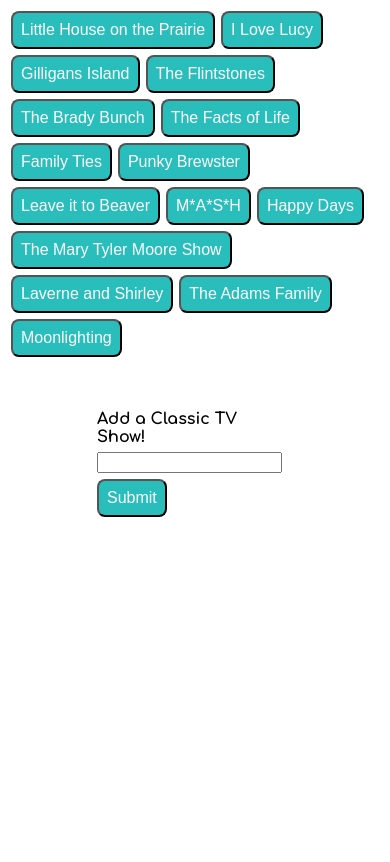
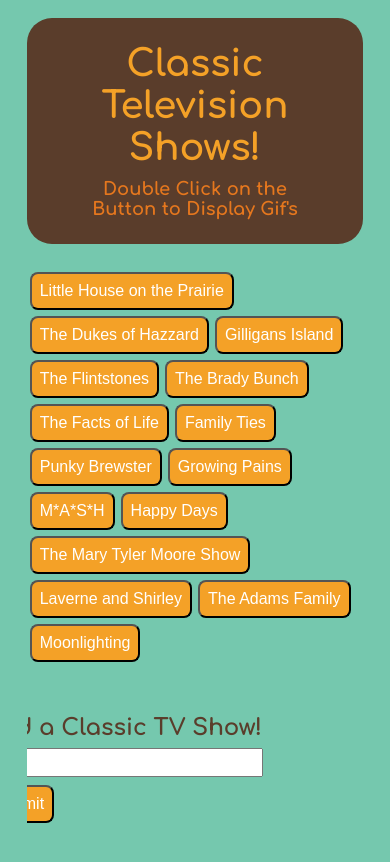
Before and after one commit to jennifer0101/GifTastic, a plain HTML site: page index.html in a window 390 px wide. Drawn offline with nearby package versions, Linux system fonts and the light colour scheme.

Commit message:
mobile responsive

```diff
--- a/assets/css/style.css
+++ b/assets/css/style.css
@@ -1,7 +1,35 @@
 body {
     font-family: 'Comfortaa', cursive;
-    font-size: 16px;
+    font-size: 23px;
     font-weight: 700;
+    background-color: #75c8ae;
+    color: #5a3d2b
+}
+
+#title {
+    font-size: 45px;
+    text-align: center;
+    padding: 25px 50px 25px 50px;
+    color: #f4a127;
+    background-color: #5a3d2b;
+    margin-bottom: 25px;
+    margin-top: 10px;
+    border-radius: 25px;
+}
+
+#directions {
+    font-size: 26px;
+    padding-top: 10px;
+    color: #e5771e;
+}
+
+.container {
+    min-width: 920px;
+    width: 90%;
+    max-width: 1920px;
+    align-content: center;
+    margin: auto;
+    overflow: auto;
 }
 
 #gif-form {
@@ -15,7 +43,7 @@ body {
 
 /* Submit Button */
 #add-gif {
-    background-color: #29bdbb;
+    background-color: #f4a127;
     color: white;
     padding: 8px;
     text-align: center;
@@ -25,11 +53,11 @@ body {
 }
 
 #add-gif:hover {
-    background-color: #208f8e;
+    background-color: #e5771e;
   }
 
 .gif {
-    background-color: #29bdbb;
+    background-color: #f4a127;
     color: white;
     padding: 8px;
     margin: 3px;
@@ -40,12 +68,45 @@ body {
 }
 
 .gif:hover {
-    background-color: #208f8e;
+    background-color: #e5771e;
 }
 
 #gif-input {
-    margin-top: 6px;
-    margin-bottom: 6px;
+    margin-top: 8px;
+    margin-bottom: 8px;
+    width: 271px;
+    font-size: 20px;
 }
 
-/*  #buttons,  .buttons, Input[type=text]?*
+@media only screen and (max-width: 980px) {
+    .container {
+        min-width: 767px;
+        width: 90%;
+        max-width: 980px;
+}
+
+@media only screen and (max-width: 768px) {
+    .container {
+        min-width: 480px;
+        width: 90%;
+        max-width: 768px;
+    }#title {
+        font-size: 37px;
+    }
+    #directions {
+        font-size: 18px;
+    }
+}
+
+@media only screen and (max-width: 480px) {
+    .container {
+        min-width: 320px;
+        width: 90%;
+        max-width: 480px;
+    }#title {
+        font-size: 37px;
+    }
+    #directions {
+        font-size: 18px;
+    }
+}
--- a/assets/javascript/gifs.js
+++ b/assets/javascript/gifs.js
@@ -1,11 +1,12 @@
 $( document ).ready()
 
-var topics = ["Little House on the Prairie", "I Love Lucy", "Gilligans Island", "The Flintstones", "The Brady Bunch", "The Facts of Life", "Family Ties", "Punky Brewster", "Leave it to Beaver", "M*A*S*H", "Happy Days", "The Mary Tyler Moore Show", "Laverne and Shirley", "The Adams Family", "Moonlighting"];
+var topics = ["Little House on the Prairie", "The Dukes of Hazzard", "Gilligans Island", "The Flintstones", "The Brady Bunch", "The Facts of Life", "Family Ties", "Punky Brewster", "Growing Pains", "M*A*S*H", "Happy Days", "The Mary Tyler Moore Show", "Laverne and Shirley", "The Adams Family", "Moonlighting"];
 console.log(topics);
 
+//pulls gif from giphy, displays gif on the html page
 function displayGifInfo() {
   $("button").on("click", function() {
-    var gif = $(this).attr("data-gif");
+    var gif = $(this).attr("data-button.gif");
     console.log($(this));
     var queryURL = "http://api.giphy.com/v1/gifs/search?q=" + gif + "&api_key=W4xqmEe0yTy39ECMo3Q4BXuLgdkYv4cH";
     $.ajax({
@@ -32,31 +33,6 @@ function displayGifInfo() {
   });
 });
 }
-// function displayGifInfo() {
-//   $("button").on("click", function() {
-
-
-
-//     var gif = $(this).attr("data-name");
-//     var queryURL = "http://api.giphy.com/v1/gifs/search?q=" + gif + "&api_key=W4xqmEe0yTy39ECMo3Q4BXuLgdkYv4cH";
-
-//     $.ajax({
-//         url: queryURL,
-//         method: "GET"
-//     }).then(function(response) {
-//       console.log(response);
-//         var gifsDiv = $("<div class = 'gifs-view'>");
-
-//         $(".button-clicks").prepend(gifsDiv);
-//         renderGifs();
-
-// });
-// });
-// }
-// console.log(displayGifInfo);
-
-
-
 
 //populates buttons on top of page, adds button from typing
 function renderGifs() {
--- a/index.html
+++ b/index.html
@@ -11,6 +11,8 @@
 
 <body>
     <div class="container">
+        <div id="title">Classic Television Shows!<div id="directions">Double Click on the Button to Display Gif's</div></div>
+
         <div class="button-clicks"></div>
         <div class="gifs-view"></div>
 
```
Also changed, not shown: 1 other file. Lines whose indentation alone changed are shown as unchanged.
